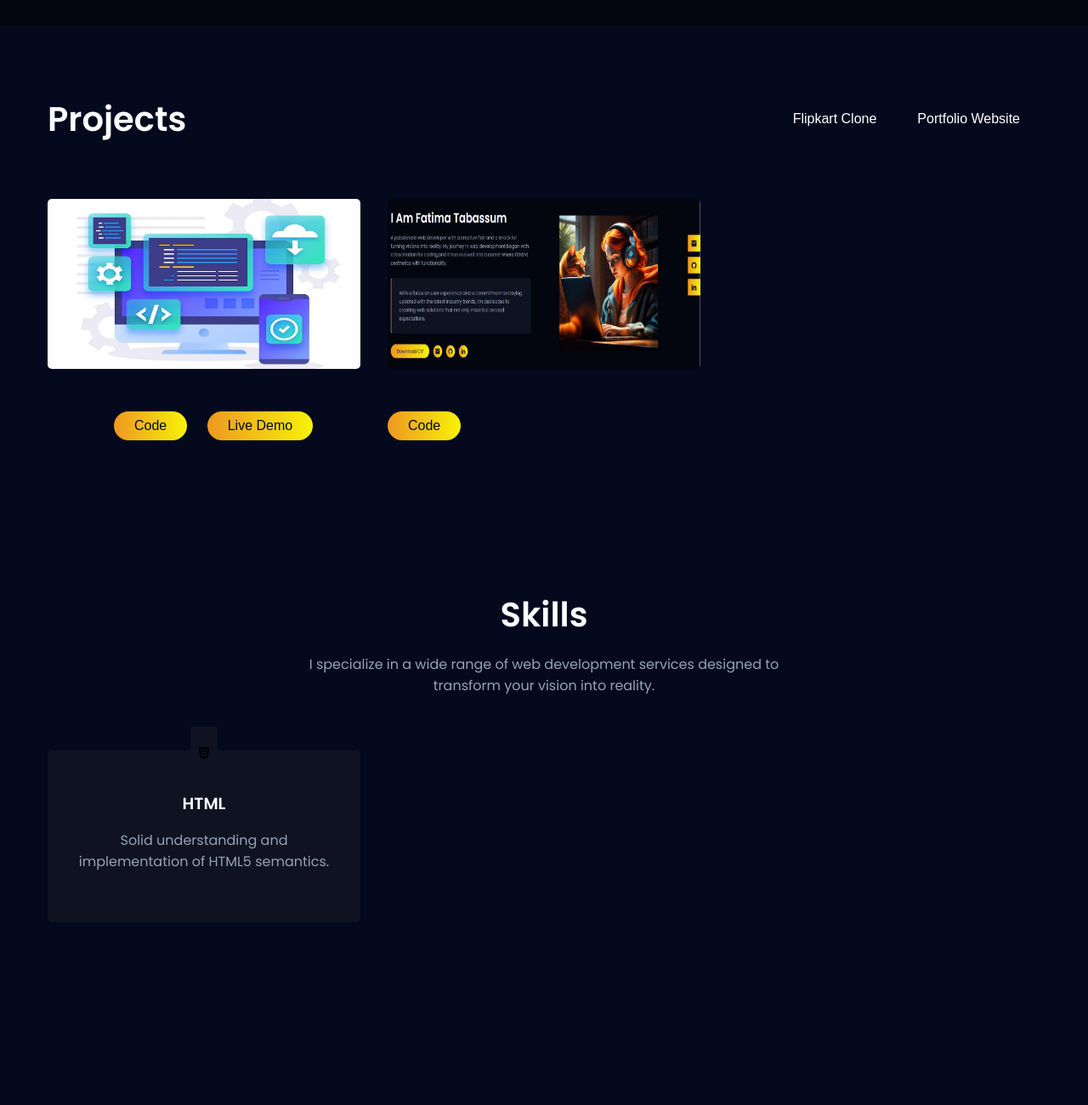
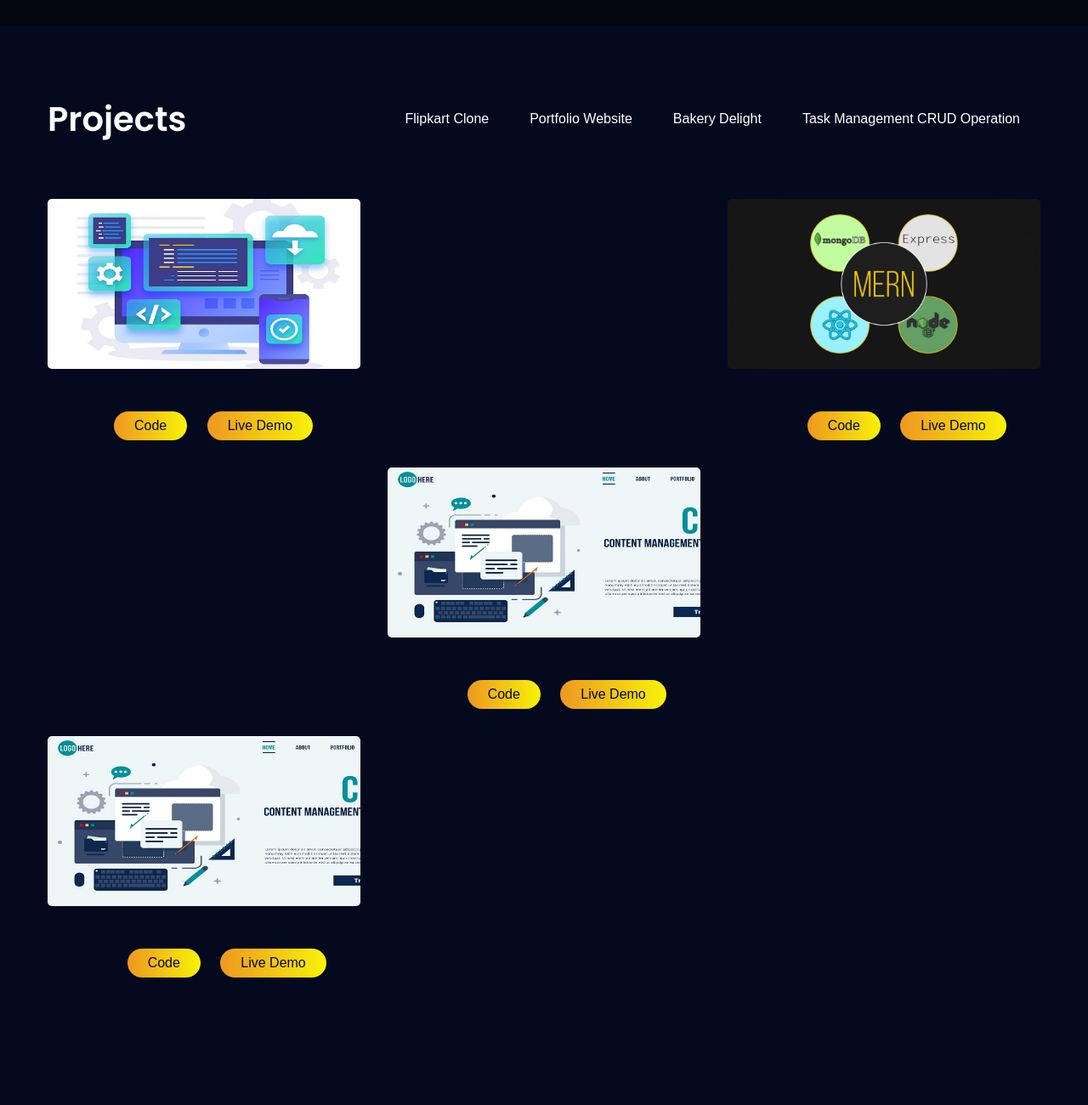
Before and after one commit to FatimaTabassum743/Portfolio, a plain HTML site: page index.html in a window 1280 px wide. Shown: the part 680-1980 px from the top of the page at 85% size. Drawn offline with nearby package versions, Linux system fonts and the light colour scheme.

Commit message:
Your descriptive commit message here

```diff
--- a/index.html
+++ b/index.html
@@ -84,66 +84,7 @@
       <!-- </div> -->
     </header>
 
-    <!-- <section class="section__container about__container" id="about">
-      <div class="about__image">
-        <img src="assets/right.jpg" alt="about" />
-      </div> -->
-      <!-- <div class="about__content">
-        <h2 class="section__header">Hi There I Am Fatima Tabassum</h2>
-        <p>
-          A passionate web developer with a creative flair and a knack for
-          turning visions into reality. My journey in web development began with
-          a fascination for coding,and it has evolved into a career
-          where I blend aesthetics with functionality.
-        </p>
-        <h4>
-          With a focus on user experience and a commitment to staying updated
-          with the latest industry trends, I'm dedicated to creating web
-          solutions that not only meet but exceed expectations.
-        </h4>
-        <div class="about__btns">
-          <a href="assets/Andarson_CV.pdf" download class="download__btn">
-            Download CV
-          </a>
-          <a href="#"><i class="ri-mail-fill"></i></a>
-          <a href="#"><i class="ri-github-fill"></i></a>
-          <a href="#"><i class="ri-linkedin-fill"></i></a>
-        </div>
-      </div>
-    </section> -->
 
-    <!-- <section class="section__container banner__container">
-      <div class="banner__card">
-        <span><i class="ri-pen-nib-line"></i></span>
-        <div>
-          <h4>Design</h4>
-          <p>
-            Our designers and content creators are committed to delivering
-            engaging digital content.
-          </p>
-        </div>
-      </div>
-      <div class="banner__card">
-        <span><i class="ri-layout-masonry-line"></i></span>
-        <div>
-          <h4>Development</h4>
-          <p>
-            We stay at forefront of technological advancements, ensuring your
-            digital presence performant.
-          </p>
-        </div>
-      </div>
-      <div class="banner__card">
-        <span><i class="ri-checkbox-line"></i></span>
-        <div>
-          <h4>Testing & QA</h4>
-          <p>
-            We understand that your digital presence should not just look good,
-            it should deliver traffic & engagement.
-          </p>
-        </div>
-      </div> -->
-    <!-- </section> -->
 
     <section class="section__container project__container" id="project">
       <div class="project__header">
@@ -158,6 +99,9 @@
           <!-- <button class="btn project__btn" data-filter=".web">Heart Disease Prediction Web Application</button> -->
           <button  class="btn project__btn" data-filter=".port" id="btn1">Flipkart Clone</button>
           <button class="btn project__btn" data-filter=".flip">Portfolio Website</button>
+          <button class="btn project__btn" data-filter=".bake">Bakery Delight</button>
+          <button class="btn project__btn" data-filter=".Crud">Task Management CRUD Operation </button>
+
 
         </div>
       </div>
@@ -168,16 +112,27 @@
         <div class="project__card mix port">
           <img src="assets/project-1.jpg" alt="project" /><br><br>
           <div class="code"> <pre>
-          <a href=""><button class="btn">Code</button></a>   <a><button class="btn">Live Demo</button</a></pre>
+          <a href="https://github.com/Fatimatabassum56/Flipkart-Clone"><button class="btn">Code</button></a>   <a href="https://fatimatabassum56.github.io/Flipkart-Clone/"><button class="btn">Live Demo</button</a></pre>
         </div>
 
         </div>
         <div class="project__card mix flip">
-          <img src="assets/project2.0.JPG" alt="project" /><br><br>
-          <div class="code">
-
-         <pre><button class="btn">Code</button>
+          <img src="assets/mern.webp" alt="project" /><br><br>
+          <div class="code"> <pre>
+            <a href="https://github.com/Fatimatabassum56/Portfolio"><button class="btn">Code</button></a>   <a href="https://fatimatabassum56.github.io/Portfolio/"><button class="btn">Live Demo</button</a></pre>
+          </div>
         </div>
+        <div class="project__card mix bake">
+          <img src="assets/project-5.jpg" alt="project" /><br><br>
+          <div class="code"> <pre>
+            <a href="https://github.com/Fatimatabassum56/bakery"><button class="btn">Code</button></a>   <a href="https://fatimatabassum56.github.io/bakery/"><button class="btn">Live Demo</button</a></pre>
+          </div>
+        </div>
+        <div class="project__card mix Crud">
+          <img src="assets/project-5.jpg" alt="project" /><br><br>
+          <div class="code"> <pre>
+            <a href="https://github.com/Fatimatabassum56/To-Do-list"><button class="btn">Code</button></a>   <a href="https://fatimatabassum56.github.io/To-Do-list/"><button class="btn">Live Demo</button</a></pre>
+          </div>
         </div>
         <!-- <div class="project__card mix web">
           <img src="assets/project-4.jpg" alt="project" />
```
